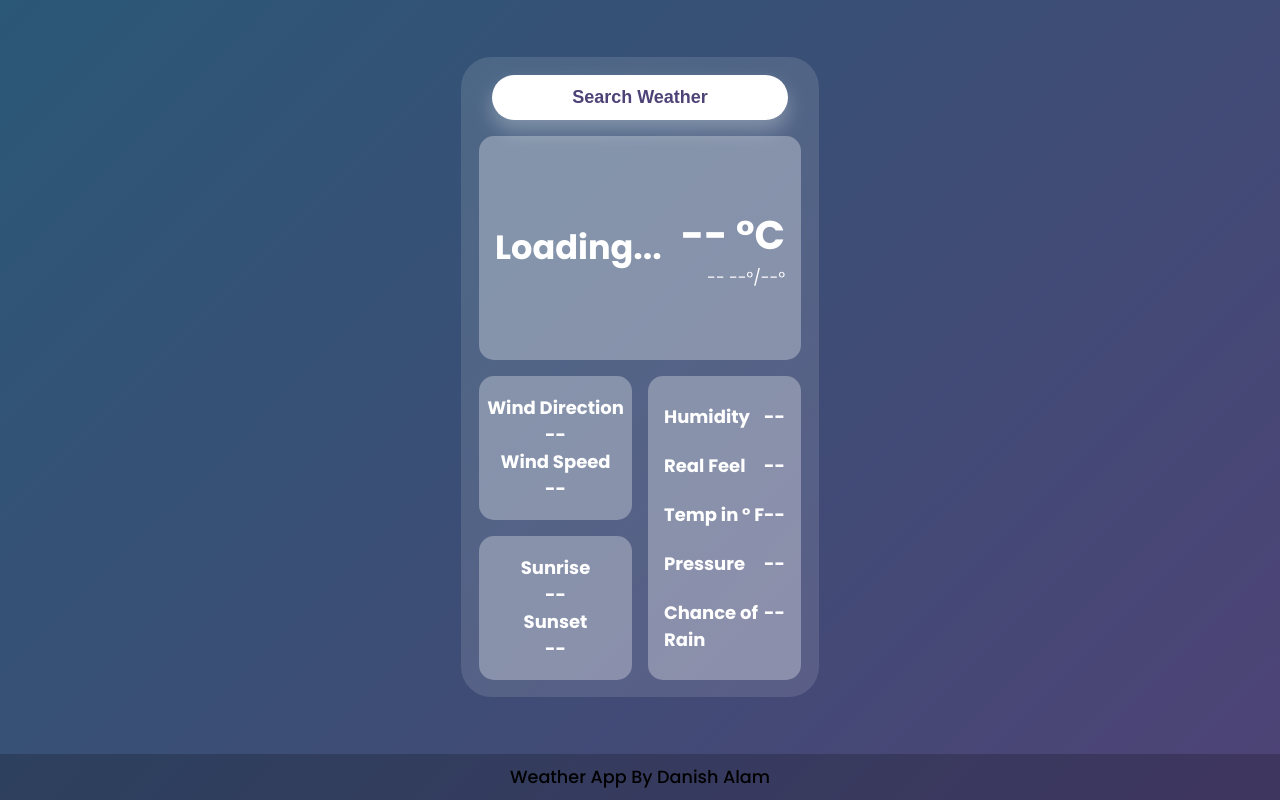
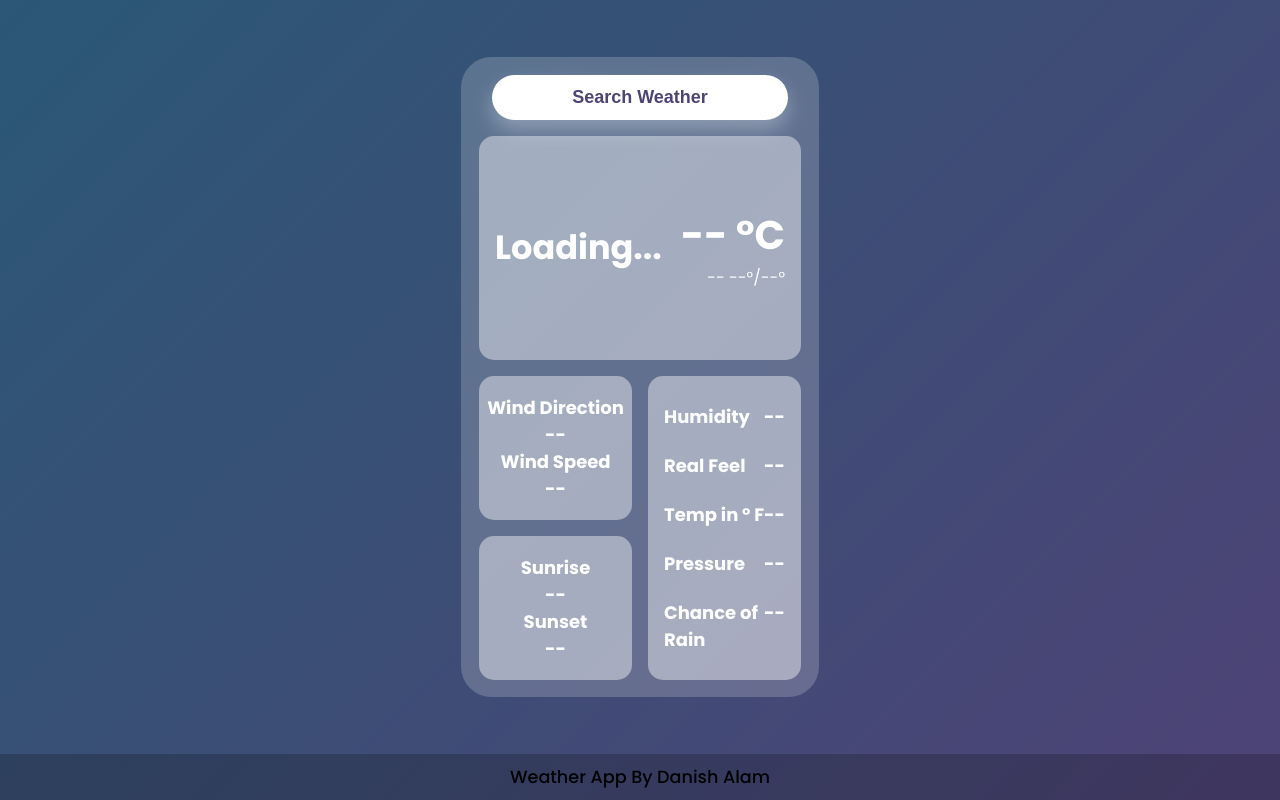
Before and after one commit to Danish-Alam-560/Weather-App, a plain HTML site: page index.html in a window 1280 px wide. Drawn offline with Linux system fonts and the light colour scheme.

Commit message:
initial commit

```diff
--- a/style.css
+++ b/style.css
@@ -122,7 +122,7 @@ body {
 }
 
 .container {
-  background: rgba(255, 255, 255, 0.116);
+  background: rgba(255, 255, 255, 0.192);
   border-radius: 1.9rem;
   padding: 1.1rem;
   width: 25rem;
@@ -134,7 +134,7 @@ body {
 
 .temp-con {
   grid-column: 1 / 3;
-  background: rgba(255, 255, 255, 0.301);
+  background: rgba(255, 255, 255, 0.425);
   min-height: 28vh;
   border-radius: 15px;
   padding: 1rem;
@@ -179,7 +179,7 @@ body {
 
 .wind,
 .sun {
-  background: rgba(255, 255, 255, 0.301);
+  background: rgba(255, 255, 255, 0.425);
   min-height: 18vh;
   border-radius: 15px;
   text-align: center;
@@ -201,7 +201,7 @@ body {
 }
 
 .main-con {
-  background: rgba(255, 255, 255, 0.301);
+  background: rgba(255, 255, 255, 0.425);
   min-height: 18vh;
   border-radius: 15px;
   color: white;
```
